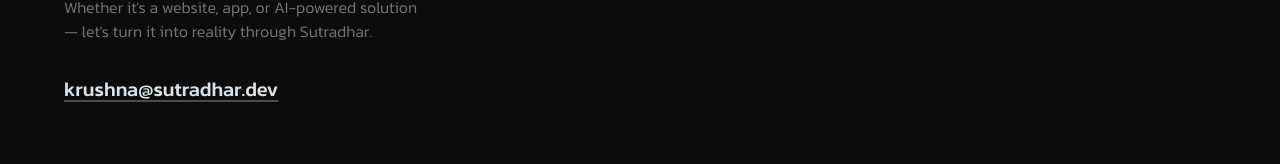
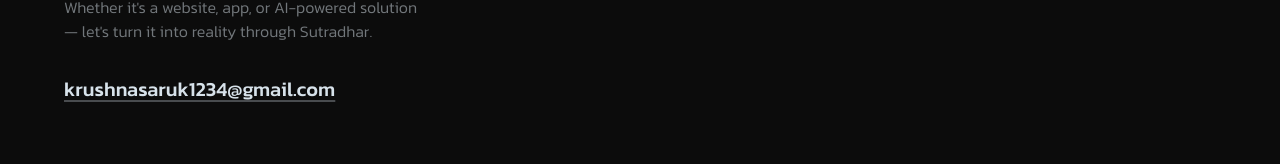
Before and after one commit to krushnasaruk/my-new-portfolio, a React (Vite) app: page / in a window 1280 px wide. Shown: the part 10900-11064 px from the top of the page. Built offline with nearby package versions, Linux system fonts and the light colour scheme; the HTML template or start-up script is replaced by a standard one.

Commit message:
chore: update primary email to krushnasaruk1234@gmail.com in contact card and footer CTA

```diff
--- a/src/sections/ContactSection.tsx
+++ b/src/sections/ContactSection.tsx
@@ -210,7 +210,7 @@
                 {
                   icon: Mail,
                   label: 'Email',
-                  value: 'krushna@sutradhar.dev',
+                  value: 'krushnasaruk1234@gmail.com',
                   color: '#B600A8',
                 },
                 {
--- a/src/sections/FooterSection.tsx
+++ b/src/sections/FooterSection.tsx
@@ -43,10 +43,10 @@
                 or AI-powered solution — let&apos;s turn it into reality through Sutradhar.
               </p>
               <a
-                href="mailto:krushna@sutradhar.dev"
+                href="mailto:krushnasaruk1234@gmail.com"
                 className="text-[#D7E2EA] font-medium text-lg sm:text-xl hover:text-[#B600A8] transition-colors duration-200 underline underline-offset-4 decoration-[#D7E2EA]/30 hover:decoration-[#B600A8]"
               >
-                krushna@sutradhar.dev
+                krushnasaruk1234@gmail.com
               </a>
             </div>
           </FadeIn>
```
